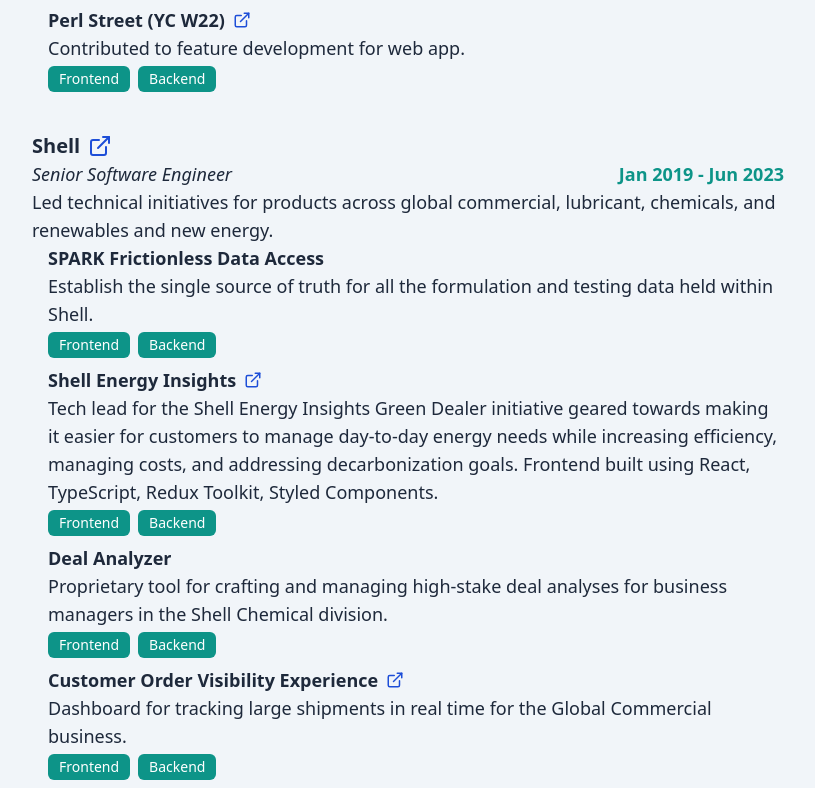
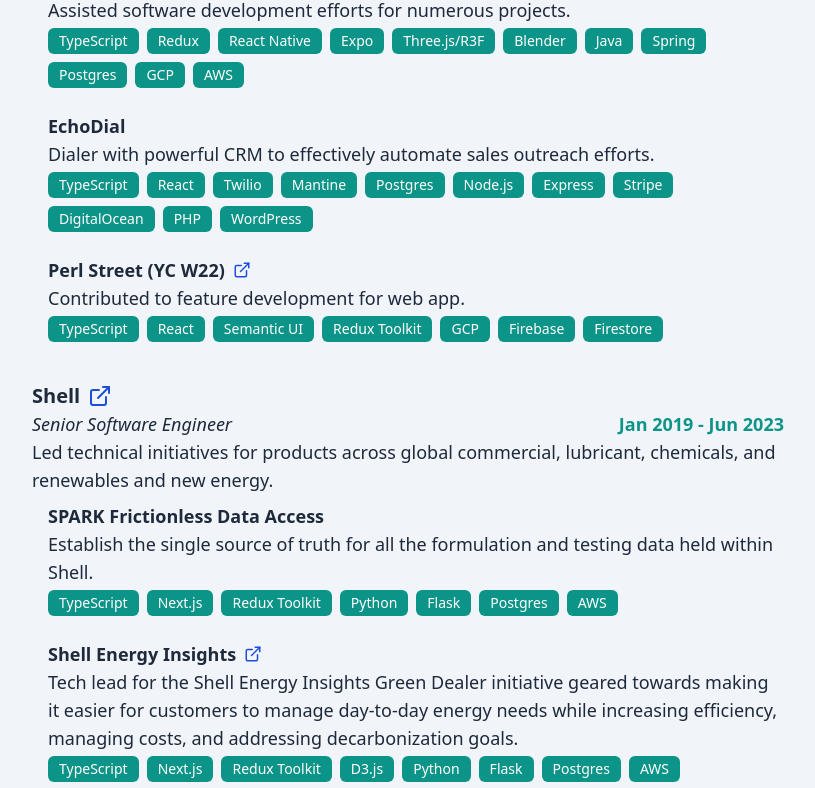
Before and after one commit to thechori/ryanteodoro.com-v2-frontend, a React (Vite) app: page / in a window 1280 px wide. Shown: the part 1372-2160 px from the top of the page, without its empty margins (424-1239 px from the left). Built offline with nearby package versions, Linux system fonts and the light colour scheme.

Commit message:
finish adding new tags for experiences

```diff
--- a/src/App.tsx
+++ b/src/App.tsx
@@ -1,13 +1,12 @@
+import { useState } from "react";
 import { ExternalLink } from "lucide-react";
 import { format } from "date-fns";
 //
-// import Button from "./components/button";
 import Sidebar from "./components/sidebar";
-import { experiences } from "./data/new";
 import { Badge } from "./components/badge";
+import Button from "./components/button";
 import { projects } from "./data/projects";
-import Button from "./components/button";
-import { useState } from "react";
+import { experiences } from "./data/experiences";
 
 const MAX_EXPERIENCES_TO_SHOW = 3;
 
@@ -113,9 +112,9 @@
                     <div>{role.description}</div>
 
                     {/* projects within role */}
-                    <div>
+                    <div className="mt-2">
                       {role.projects.map((project, index) => (
-                        <div key={index} className="pl-4 mb-2">
+                        <div key={index} className="pl-4 mb-6">
                           <div className="flex items-center">
                             <div className="font-semibold pr-2">
                               {project.name}
@@ -129,7 +128,7 @@
                           <div>{project.description}</div>
 
                           <div className="flex flex-wrap gap-2 mt-1">
-                            {project.technicalElements.map((element, index) => (
+                            {project.tags.map((element, index) => (
                               <Badge key={index}>{element}</Badge>
                             ))}
                           </div>
--- a/src/components/badge/index.tsx
+++ b/src/components/badge/index.tsx
@@ -1,6 +1,6 @@
+import * as React from "react";
 import { type VariantProps } from "class-variance-authority";
 import { cva } from "class-variance-authority";
-import * as React from "react";
 //
 import { cn } from "../../lib/utils";
 
--- a/src/data/new.ts
+++ b/src/data/experiences.ts
@@ -31,7 +31,18 @@
             relatedLinks: [],
             deprecated: false,
             proprietary: false,
-            badgeHighlights: [],
+            tags: [
+              "TypeScript",
+              "React",
+              "Next.js",
+              "Redux Toolkit",
+              "Node.js",
+              "Express",
+              "Postgres",
+              "DigitalOcean",
+              "Supabase",
+              "OpenAI"
+            ],
             accomplishments: [],
             technicalElements: ["Frontend", "Backend"],
             languages: ["TypeScript"],
@@ -68,7 +79,20 @@
             relatedLinks: [],
             deprecated: false,
             proprietary: false,
-            badgeHighlights: [],
+            tags: [
+              "TypeScript",
+              "React",
+              "Redux Toolkit",
+              "Node.js",
+              "Express",
+              "Socket.io (WebSockets)",
+              "ffmpeg",
+              "Postgres",
+              "Docker",
+              "Supabase",
+              "DigitalOcean",
+              "AWS"
+            ],
             technicalElements: ["Frontend", "Backend"],
             languages: ["TypeScript"],
             databases: ["Postgres", "Redis"],
@@ -101,7 +125,18 @@
             relatedLinks: [],
             deprecated: true,
             proprietary: false,
-            badgeHighlights: [],
+            tags: [
+              "TypeScript",
+              "React",
+              "Redux Toolkit",
+              "Node.js",
+              "Express",
+              "Axe Core",
+              "Postgres",
+              "Docker",
+              "Supabase",
+              "DigitalOcean"
+            ],
             technicalElements: ["Frontend", "Backend"],
             languages: ["TypeScript"],
             frameworks: ["Next.js", "Express"],
@@ -152,7 +187,19 @@
             relatedLinks: [],
             deprecated: false,
             proprietary: false,
-            badgeHighlights: [],
+            tags: [
+              "TypeScript",
+              "Redux",
+              "React Native",
+              "Expo",
+              "Three.js/R3F",
+              "Blender",
+              "Java",
+              "Spring",
+              "Postgres",
+              "GCP",
+              "AWS"
+            ],
             technicalElements: ["Frontend", "Backend"],
             languages: ["TypeScript", "Java", "SQL"],
             databases: ["Postgres"],
@@ -183,7 +230,19 @@
             relatedLinks: [],
             deprecated: true,
             proprietary: false,
-            badgeHighlights: [],
+            tags: [
+              "TypeScript",
+              "React",
+              "Twilio",
+              "Mantine",
+              "Postgres",
+              "Node.js",
+              "Express",
+              "Stripe",
+              "DigitalOcean",
+              "PHP",
+              "WordPress"
+            ],
             technicalElements: ["Frontend", "Backend"],
             languages: ["TypeScript", "SQL"],
             databases: ["Postgres"],
@@ -212,7 +271,15 @@
             relatedLinks: [],
             deprecated: false,
             proprietary: false,
-            badgeHighlights: [],
+            tags: [
+              "TypeScript",
+              "React",
+              "Semantic UI",
+              "Redux Toolkit",
+              "GCP",
+              "Firebase",
+              "Firestore"
+            ],
             technicalElements: ["Frontend", "Backend"],
             description: "Contributed to feature development for web app.",
             descriptionTechnical: "",
@@ -273,7 +340,15 @@
             ],
             deprecated: false,
             proprietary: true,
-            badgeHighlights: [],
+            tags: [
+              "TypeScript",
+              "Next.js",
+              "Redux Toolkit",
+              "Python",
+              "Flask",
+              "Postgres",
+              "AWS"
+            ],
             languages: ["TypeScript", "Python"],
             databases: ["Postgres"],
             frameworks: ["Next.js", "Flask", "Docker", "Kubernetes"],
@@ -288,14 +363,23 @@
             technicalElements: ["Frontend", "Backend"],
             role: "Frontend Tech Lead",
             description:
-              "Tech lead for the Shell Energy Insights Green Dealer initiative geared towards making it easier for customers to manage day-to-day energy needs while increasing efficiency, managing costs, and addressing decarbonization goals. Frontend built using React, TypeScript, Redux Toolkit, Styled Components.",
+              "Tech lead for the Shell Energy Insights Green Dealer initiative geared towards making it easier for customers to manage day-to-day energy needs while increasing efficiency, managing costs, and addressing decarbonization goals.",
             descriptionTechnical:
               "The frontend (React/Node.js) and backend (Python/Flask) were both containerized in Docker and then deployed to Kubernetes clusters running in AWS managed by the dedicated platform team. Postgres DB via AWS RDS.",
             url: "https://shellenergy.com/business/energy-insights",
             relatedLinks: [],
             deprecated: false,
             proprietary: false,
-            badgeHighlights: [],
+            tags: [
+              "TypeScript",
+              "Next.js",
+              "Redux Toolkit",
+              "D3.js",
+              "Python",
+              "Flask",
+              "Postgres",
+              "AWS"
+            ],
             languages: ["TypeScript", "Python"],
             databases: ["Postgres"],
             frameworks: ["Next.js", "Flask", "Docker", "Kubernetes"],
@@ -317,7 +401,16 @@
             relatedLinks: [],
             deprecated: false,
             proprietary: true,
-            badgeHighlights: [],
+            tags: [
+              "TypeScript",
+              "Next.js",
+              "Redux Toolkit",
+              "D3.js",
+              "Golang",
+              "Gin",
+              "Postgres",
+              "AWS"
+            ],
             languages: ["TypeScript", "Golang"],
             databases: ["Postgres"],
             frameworks: ["Gin", "Docker", "Kubernetes"],
@@ -338,7 +431,17 @@
             url: "https://www.shell.com/business-customers/chemicals/doing-business-with-us/customer-portal.html",
             deprecated: false,
             proprietary: false,
-            badgeHighlights: [],
+            tags: [
+              "TypeScript",
+              "Next.js",
+              "Redux Toolkit",
+              "D3.js",
+              "Golang",
+              "GraphQL/Apollo",
+              "SAP",
+              "Postgres",
+              "AWS"
+            ],
             relatedLinks: [],
             languages: ["TypeScript", "Golang", "GraphQL"],
             databases: ["Postgres"],
@@ -361,7 +464,7 @@
         title: "Senior Web/Mobile Developer",
         type: "Full time",
         description:
-          "Developed web and mobile applications to help with digitalization efforts for company which.",
+          "Developed web and mobile applications to support digitalization efforts.",
         startDate: new Date(2018, 0),
         endDate: new Date(2018, 11),
         achievements: [
@@ -373,14 +476,14 @@
             name: "Digital Service Management Application",
             technicalElements: ["Mobile", "Backend"],
             role: "Individual Contributor",
-            description: "Tablet app built to enable quick management of ",
-            descriptionTechnical:
-              "The frontend (React/Node.js) and backend (Python/Flask) were both containerized in Docker and then deployed to Kubernetes clusters running in AWS managed by the dedicated platform team. Postgres DB via AWS RDS. Python-based predictive model was created and managed by data scientist",
+            description:
+              "iPad app to digitalize equipment service record management.",
+            descriptionTechnical: "",
             url: null,
             relatedLinks: [],
             deprecated: true,
             proprietary: true,
-            badgeHighlights: [],
+            tags: ["JavaScript", "React", "Cordova", "Redux", "SASS"],
             languages: ["JavaScript", "SQL"],
             databases: ["MySQL"],
             frameworks: ["Cordova"],
@@ -397,7 +500,13 @@
             relatedLinks: [],
             deprecated: true,
             proprietary: true,
-            badgeHighlights: [],
+            tags: [
+              "JavaScript",
+              "Node.js",
+              "Nodemailer",
+              "Geotab",
+              "Salesforce"
+            ],
             description:
               "Captured telemetry data from IoT devices to alert fleet drivers of infractions and promote safe driving",
             descriptionTechnical:
@@ -433,7 +542,7 @@
             relatedLinks: [],
             deprecated: true,
             proprietary: false,
-            badgeHighlights: []
+            tags: ["JavaScript", "React", "Redux", "SASS"]
           }
         ]
       }
@@ -473,7 +582,7 @@
             ],
             deprecated: true,
             proprietary: false,
-            badgeHighlights: []
+            tags: ["JavaScript", "Angular", "Ionic", "SASS"]
           },
           {
             name: "UIT Help Desk Chat Widget",
@@ -490,7 +599,26 @@
             databases: ["MySQL"],
             deprecated: false,
             proprietary: false,
-            badgeHighlights: [],
+            tags: ["JavaScript", "Vue", "SASS", "Webpack"],
+            providers: [],
+            accomplishments: []
+          },
+          {
+            name: "UIT Homepage",
+            role: "Individual Contributor",
+            description:
+              "Homepage for the school's Information Technology department.",
+            descriptionTechnical: "",
+            languages: ["JavaScript", "HTML", "CSS"],
+            libraries: ["Webpack"],
+            frameworks: ["Vue"],
+            technicalElements: ["Backend", "Frontend"],
+            url: "https://uh.edu/infotech/",
+            relatedLinks: [],
+            databases: ["MySQL"],
+            deprecated: false,
+            proprietary: false,
+            tags: ["PHP", "CSS", "JavaScript", "jQuery"],
             providers: [],
             accomplishments: []
           }
--- a/src/types/index.ts
+++ b/src/types/index.ts
@@ -43,7 +43,6 @@
 
 export interface Project {
   name: string;
-  date: Date | null;
   role: string;
   description: string;
   descriptionTechnical: string;
@@ -58,7 +57,7 @@
   libraries: string[];
   providers: Provider[];
   accomplishments: string[];
-  badgeHighlights: string[]; // freeform - allows highlighting unique aspects of a project
+  tags: string[]; // freeform - allows highlighting unique aspects of a project
 }
 
 export type Industry =
```
